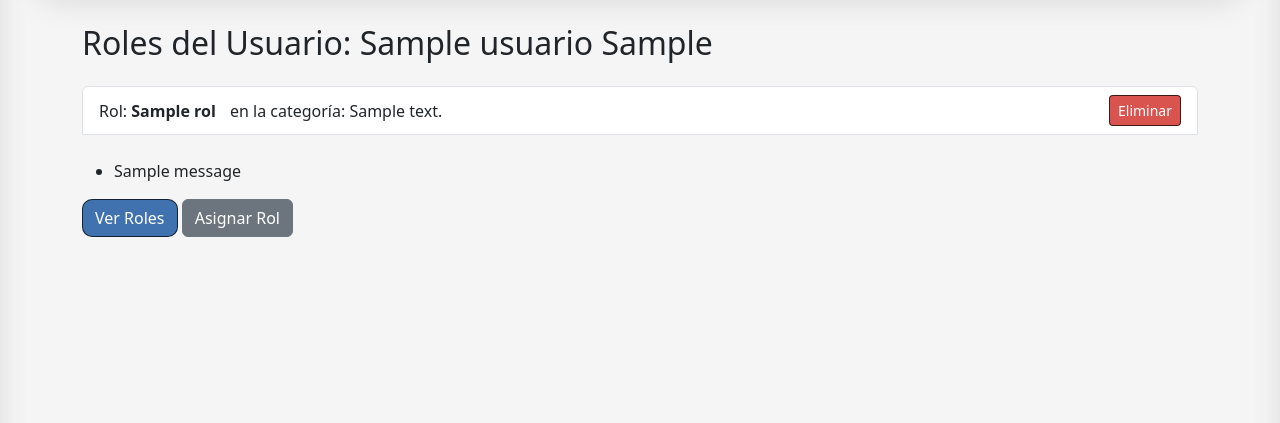
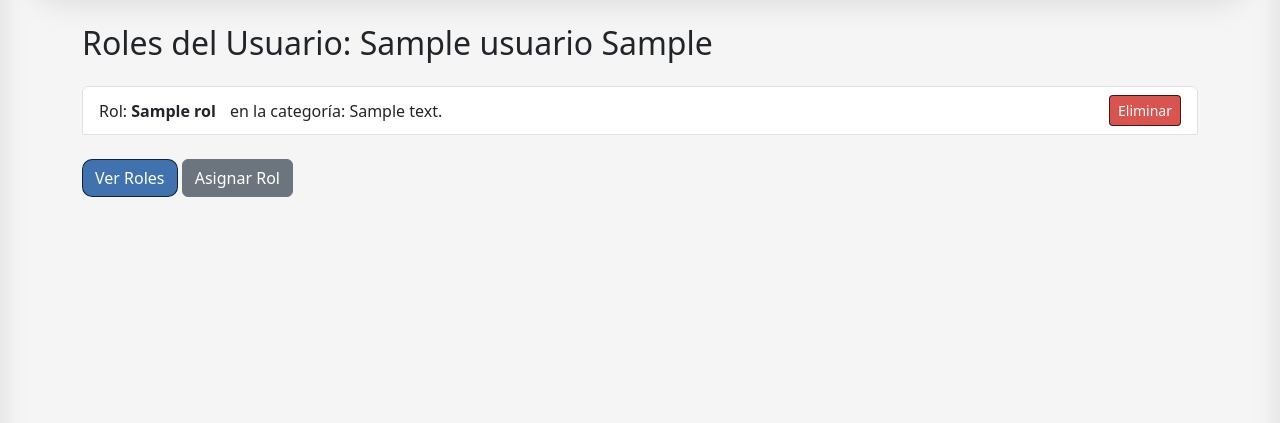
Before and after one commit to jmcoronelr/IS2_Django, a Django app: page /roles/usuario/1/ in a window 1280 px wide. Shown: the part 50-473 px from the top of the page. Run offline with Django 5.2, Linux system fonts and the light colour scheme; a user stored in the database is signed in; tables that the repository leaves empty hold one stand-in row (values such as "Sample post"); one stand-in notice (Sample message) is shown.

Commit message:
Elimina codigo que muestra mensaje

```diff
--- a/myproject/templates/roles/ver_usuario.html
+++ b/myproject/templates/roles/ver_usuario.html
@@ -69,18 +69,6 @@
       <li class="list-group-item">El usuario no tiene roles asignados.</li>
     {% endfor %}
   </ul>
-
-  {% if messages %}
-            <ul class="messages">
-                {% for message in messages %}
-                    <li{% if message.tags %} class="{{ message.tags }}"{% endif %}>
-                        {{ message }}
-                    </li>
-                {% endfor %}
-            </ul>
-    {% endif %}
-
-
       <a href="{% url 'lista_roles' %}" class="btn btn-primary">Ver Roles</a>
       {% load tiene_permiso %}
       {% if request.user|tiene_permiso:"Roles: Asignar" %}
```
